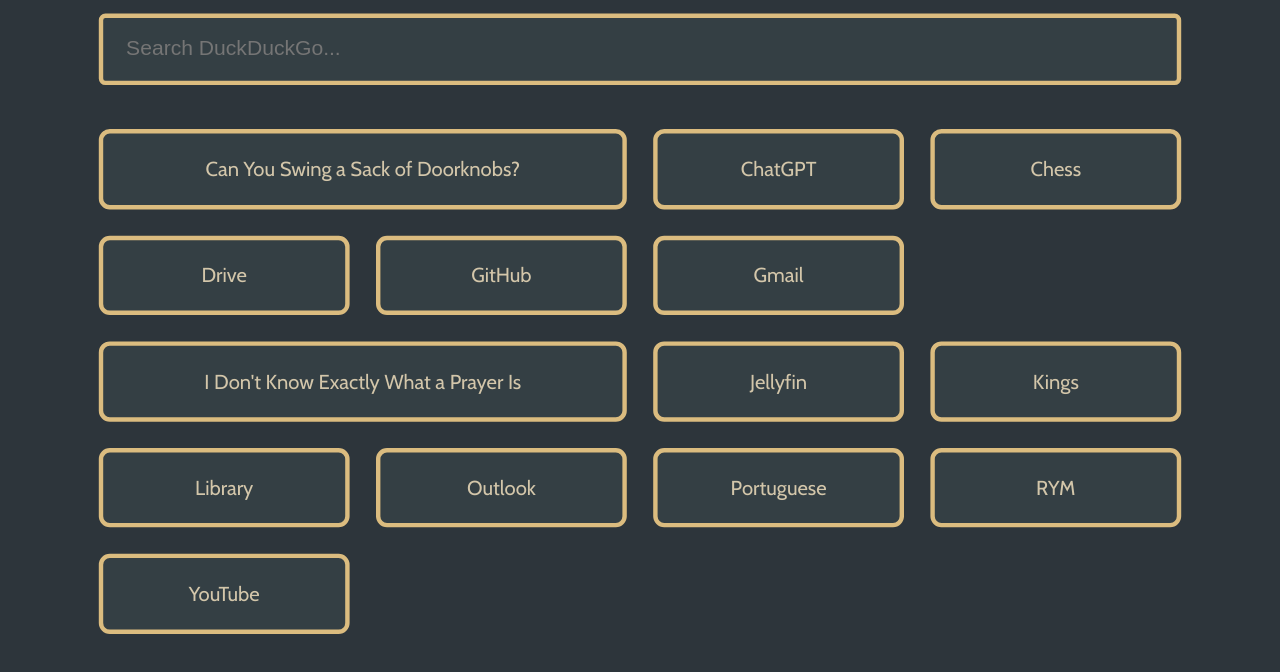
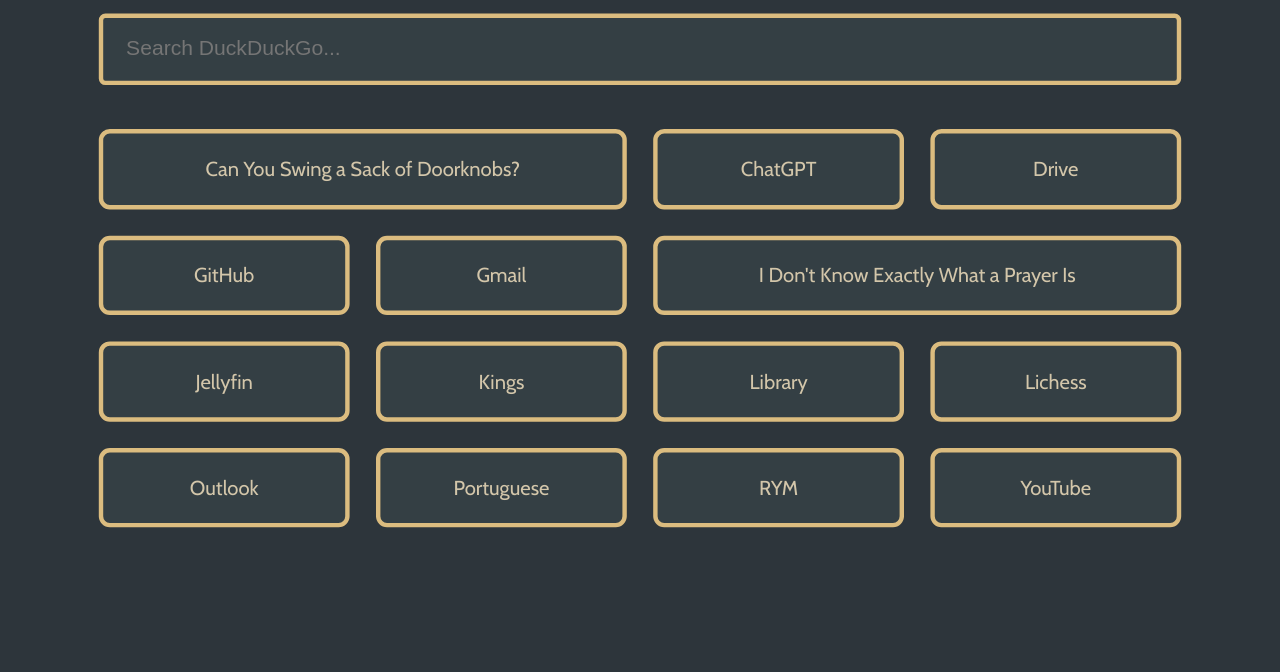
Before and after one commit to dware837/newtablinux, a plain HTML site: page index.html in a window 1280 px wide. Shown: the part 124-796 px from the top of the page. Drawn offline with nearby package versions, Linux system fonts and the light colour scheme.

Commit message:
Update index.html

```diff
--- a/index.html
+++ b/index.html
@@ -133,8 +133,6 @@
 
       <a class="bookmark" href="https://chatgpt.com/">ChatGPT</a>
 
-      <a class="bookmark" href="https://lichess.org/">Chess</a>
-
       <a class="bookmark" href="https://drive.google.com/drive/my-drive">Drive</a>
 
       <a class="bookmark" href="https://github.com/dware837/newtablinux/blob/main/index.html">GitHub</a>
@@ -150,6 +148,8 @@
       <a class="bookmark" href="https://www.espn.com/nba/team/schedule/_/name/sac">Kings</a>
 
       <a class="bookmark" href="https://docs.google.com/spreadsheets/d/1ebtgqfqtgkzxK8E67lhI8CMmzxZpXmX9asPHK9wptS8/edit?gid=202463003#gid=202463003">Library</a>
+
+      <a class="bookmark" href="https://lichess.org/">Lichess</a>
 
       <a class="bookmark" href="https://outlook.office.com/mail/">Outlook</a>
 
```
